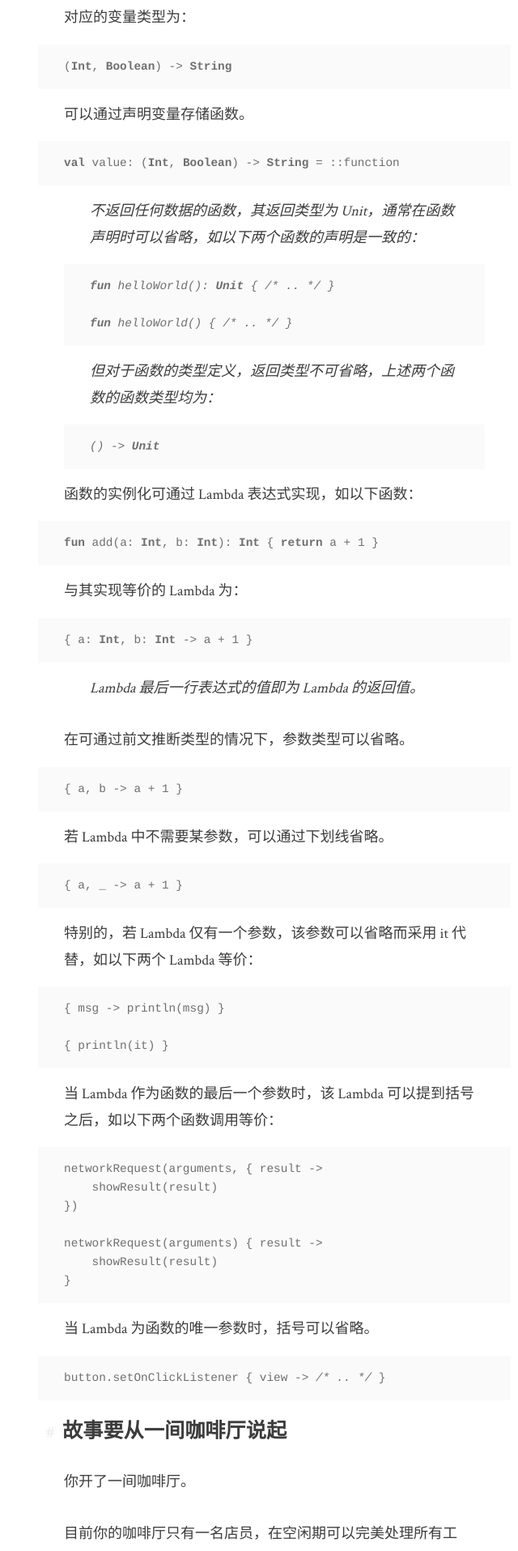
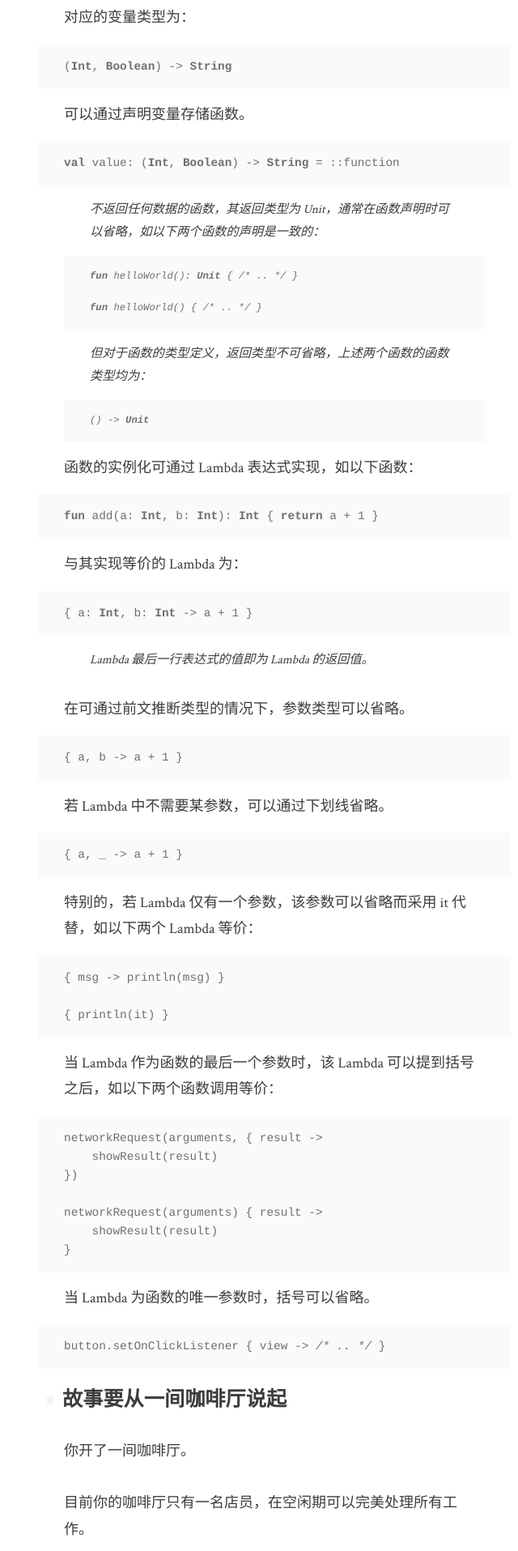
Before and after one commit to Yesterlife/Pages, a Jekyll site: the page built from _posts/2020-02-25-cafe-coroutines-first-meet.md, in a window 1280 px wide. Shown: the part 1222-3137 px from the top of the page at 81% size, without its empty margins (301-941 px from the left). Built offline with Jekyll 4.4.1, drawn with Linux system fonts in a browser that asks for light colours.

Commit message:
website: 更改区块字体大小

```diff
--- a/_sass/kagami/_typography.scss
+++ b/_sass/kagami/_typography.scss
@@ -78,6 +78,7 @@ article {
   ol { list-style-type: decimal; }
 
   blockquote {
+    font-size: 0.85em;
     font-style: italic;
   }
 
```
